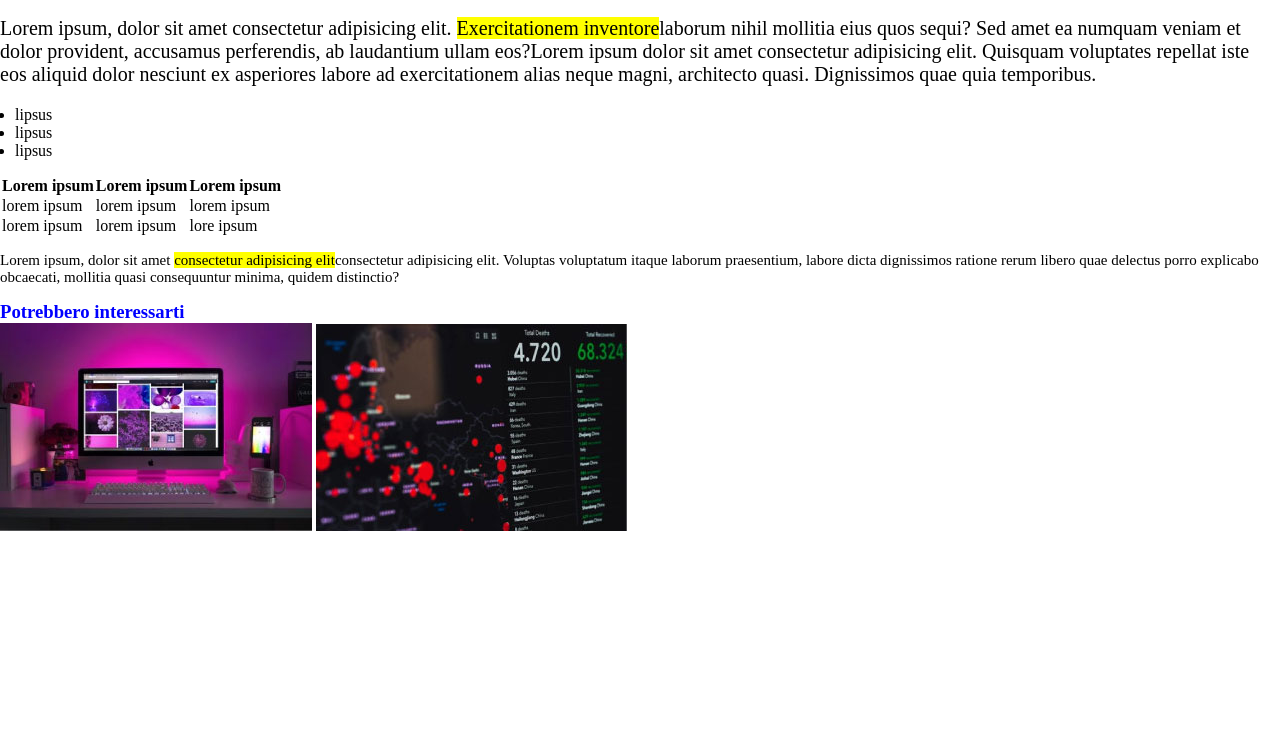
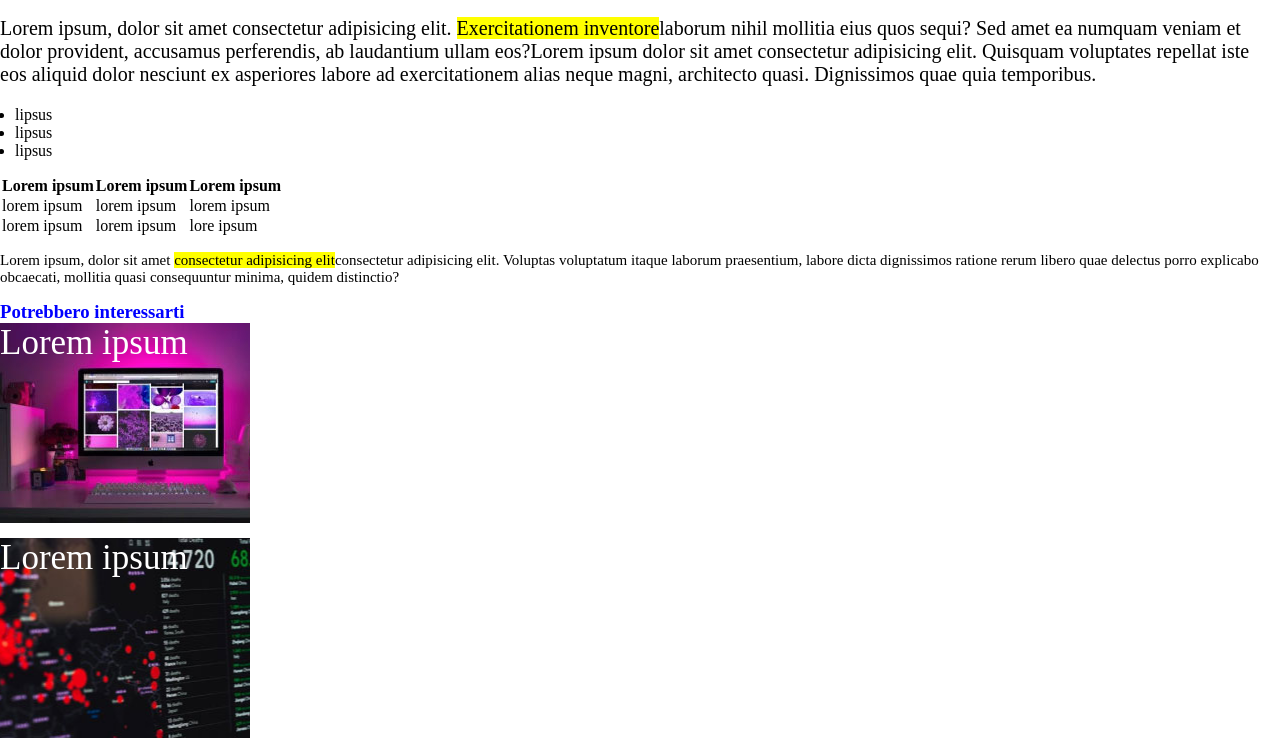
Before and after one commit to DavideCotigliani/html-css-booleaner, a plain HTML site: page index.html in a window 1280 px wide. Shown: the part 607-1345 px from the top of the page. Before the commit the page ends 1142 px from the top, so only its background shows below. Drawn offline with Linux system fonts and the light colour scheme.

Commit message:
[UPD] Added last background images with Lorem written

```diff
--- a/css/style.css
+++ b/css/style.css
@@ -45,3 +45,19 @@ margin-bottom: 20px; }
 #partefinale{
     color: blue;
 }
+.lastimage1 {
+    background-image: url(../img/monitor.jpg);
+    width: 250px;
+    height: 200px;
+    margin-bottom: 15px;
+    color: white;
+    font-size: 35px;
+}
+.lastimage2 {
+    background-image: url(../img/graph.jpg);
+    width: 250px;
+    height: 200px;
+    background-position: bottom;
+    color: white;
+    font-size: 35px;
+}
--- a/index.html
+++ b/index.html
@@ -61,7 +61,11 @@
     </div>
 
     <h3 id="partefinale"> Potrebbero interessarti</h3>
-    <img src="./img/monitor.jpg" alt="monitor">
-    <img src="./img/graph.jpg" alt="graph">
+    <div class="lastimage1">
+        <p>Lorem ipsum</p>
+    </div>
+    <div class="lastimage2">
+        <p>Lorem ipsum</p>
+    </div>
  </body>
 </html>
```
